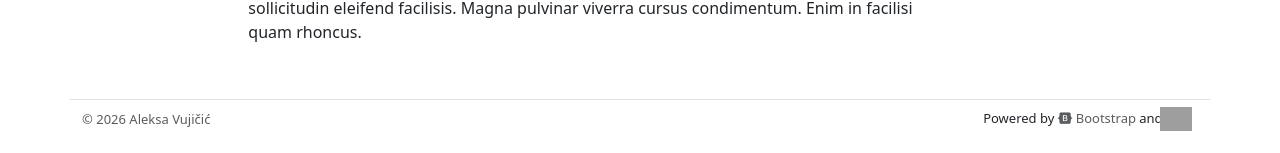
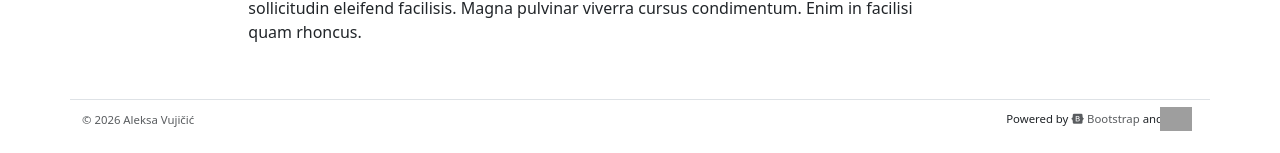
Before and after one commit to aleksavujicic/website, a Jekyll site: the page built from _pages/index.md, in a window 1280 px wide and 900 px high, scrolled down 857 px. Shown: the part 744-897 px from the top of the window. Built offline with Jekyll 4.4.1, drawn with Linux system fonts in a browser that asks for light colours; nearby versions of some CDN libraries; a script that is not in the unit is left out; grey boxes are pictures that could not be loaded.

Commit message:
footer uses <small> tags

```diff
--- a/_includes/footer.html
+++ b/_includes/footer.html
@@ -4,12 +4,12 @@
       class="d-flex flex-wrap justify-content-between align-items-center py-2 my-3 border-top row"
     >
       <div class="col-6 d-flex align-items-center">
-        <span class="mb-3 mb-md-0 text-body-secondary">
+        <small class="mb-3 mb-md-0 text-body-secondary">
           &copy; 2026 Aleksa Vujičić
-        </span>
+        </small>
       </div>
       <div class="col-6 justify-content-end d-flex">
-        <span>
+        <small>
           Powered by
           <a
             href="https://getbootstrap.com/"
@@ -28,7 +28,7 @@
           >
             <img id="jekyll-img" src="https://raw.githubusercontent.com/jekyll/brand/refs/heads/master/jekyll-logo-black.svg"/>
           </a>
-        </span>
+        </small>
       </div>
     </footer>
   </div>
```
